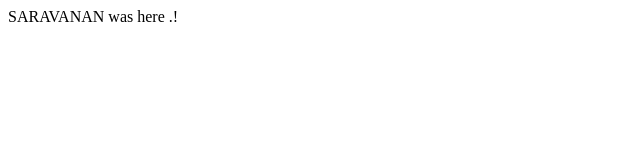
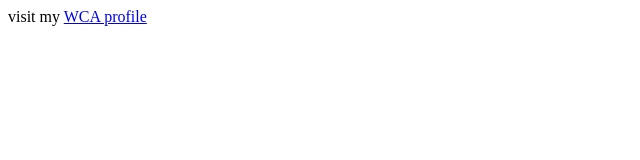
Before and after one commit to venom32/venom32.github.io, a plain HTML site: page index.html in a window 1280 px wide. Shown: the whole page, without its empty margins (0-640 px from the left). Drawn offline with Linux system fonts and the light colour scheme.

Commit message:
random change

```diff
--- a/index.html
+++ b/index.html
@@ -1,7 +1,7 @@
 <html>
 <body>
 <div>
-SARAVANAN was here .!
+visit my <a href="https://www.worldcubeassociation.org/persons/2015GOWT01"> WCA profile </a>
 </div>
 </body>
 </html>
```
